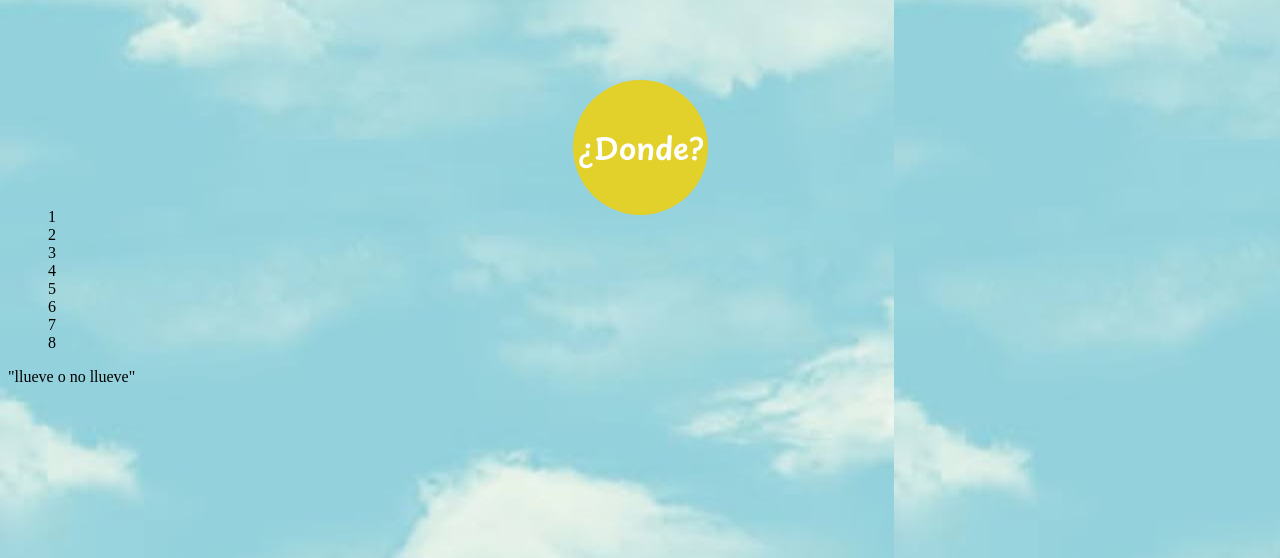
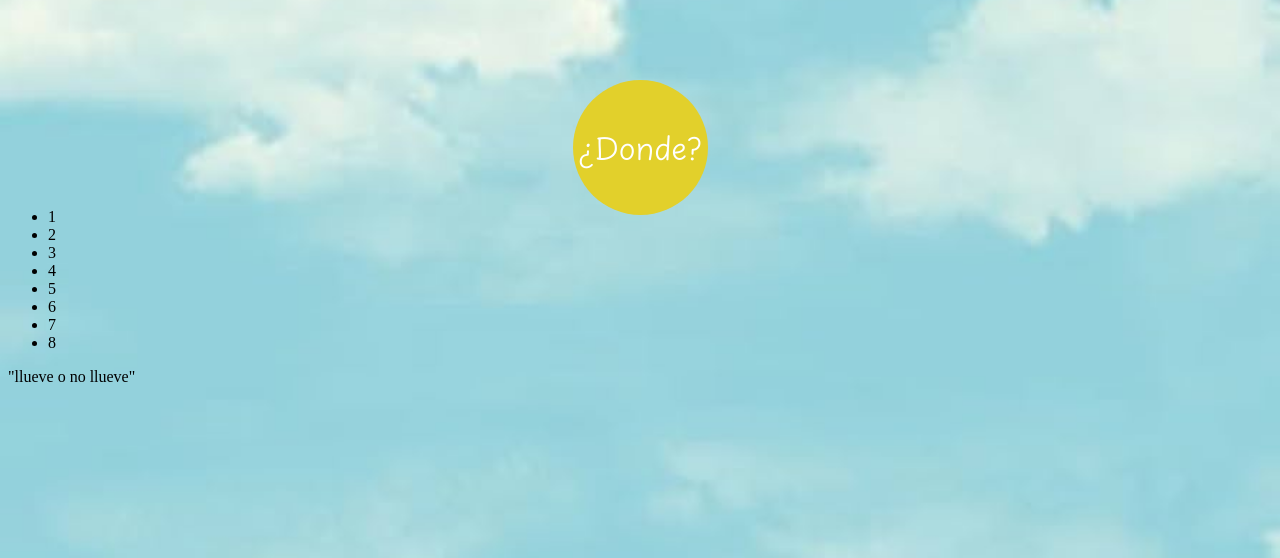
Before and after one commit to JuanHoob/Proyecto_A, a plain HTML site: page HTML/index.html in a window 1280 px wide. Shown: the part 242-800 px from the top of the page. Drawn offline with Linux system fonts and the light colour scheme.

Commit message:
actualizando

```diff
--- a/CSS/style.css
+++ b/CSS/style.css
@@ -5,7 +5,13 @@
 
 @font-face {
     font-family: MiFuentePersonalizada2;
-    src: url(/fuentes/static/PlaypenSans-SemiBold.ttf);
+    src: url(/fuentes/static/PlaypenSans-Light.ttf);
+}
+
+body{
+    background: url(/img/cielo2.jpg);
+    background-size: cover;
+    background-repeat: no-repeat;
 }
 
 .titulo {
@@ -38,7 +44,7 @@ h1 {
 
     }
 
-.centered-button {
+    .centered-button{
 
         border-radius: 50%;
         background-color: rgb(226, 208, 43);
@@ -47,12 +53,11 @@ h1 {
         transition: background-color 0.3 ease;
 
     }
-
-.centered-button:hover {
+    .centered-button:hover{
         background-color: rgb(231, 215, 75);
     }
 
-button {
+    button{
         height: 135px;
         width: 135px;
         color: white;
@@ -60,9 +65,3 @@ button {
         font-family: 'MiFuentePersonalizada2', sans-serif;
         background-color: transparent;
 }
-
-ul li {
-    flex: auto;
-    list-style-type: none;
-
-}
--- a/HTML/index.html
+++ b/HTML/index.html
@@ -6,7 +6,6 @@
     <title>El Tiempo</title>
     <link rel="stylesheet" href="../CSS/style.css" />
   </head>
-  <body background="../img/cielo2.jpg"> <!--he puesto la imagen dentro de la carpeta-->
   <body>
   <section class="titulo">
   <h1 class="degradado">¿QUÉ TIEMPO HACE HOY?</h1>
```
Lines whose indentation alone changed are shown as unchanged.
